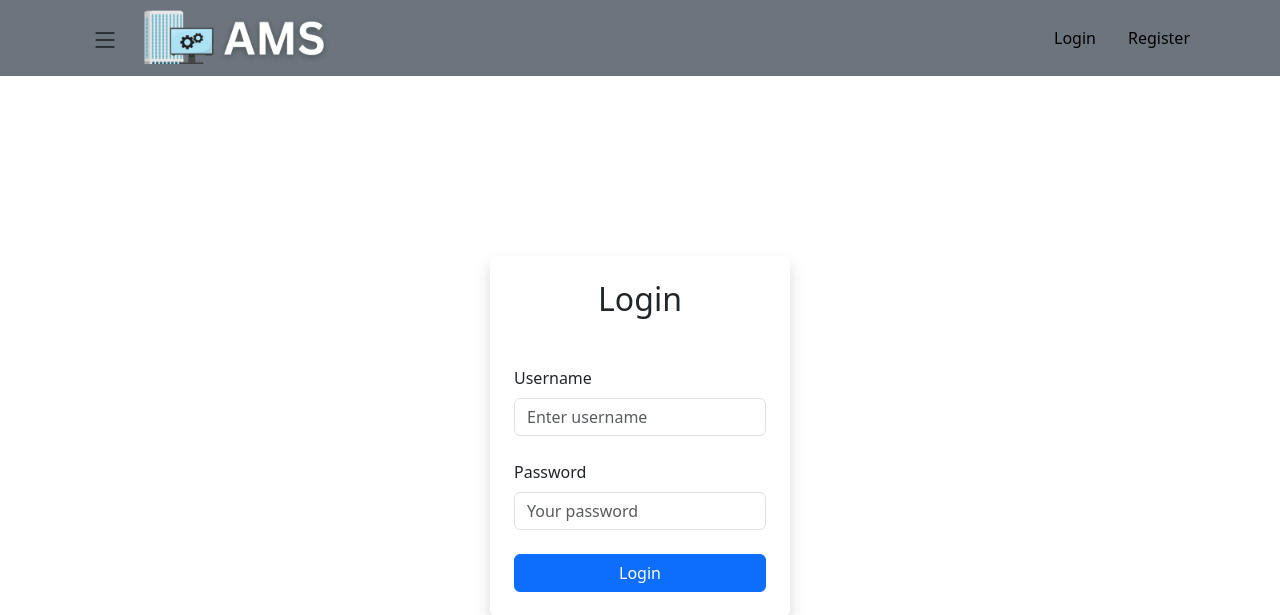
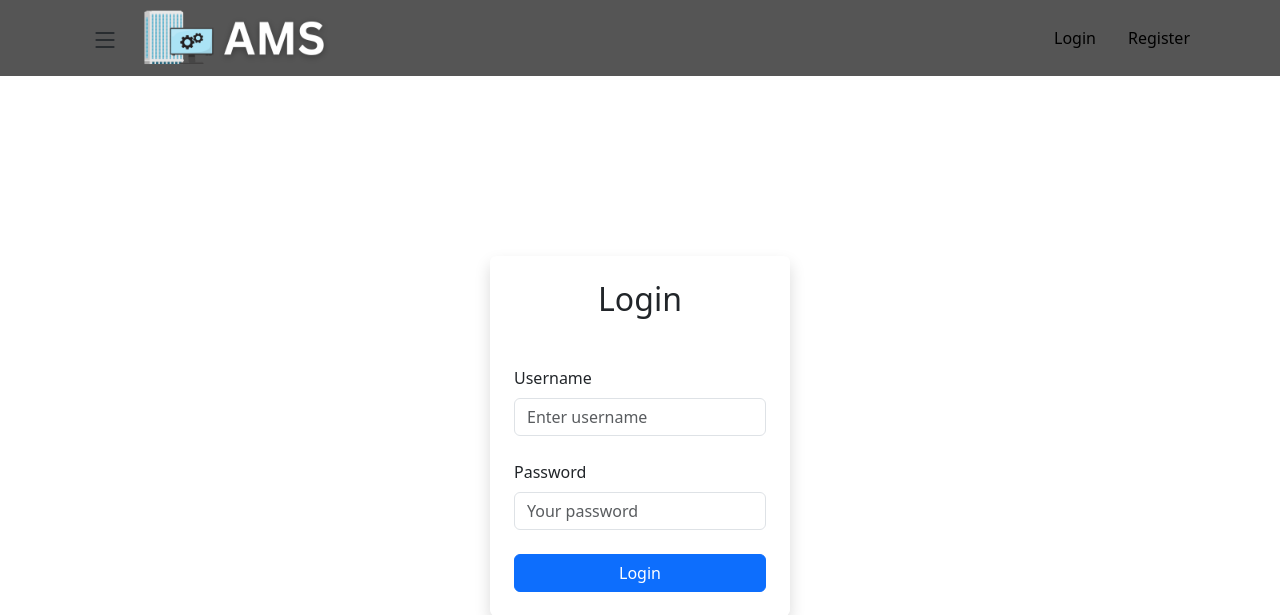
Before and after one commit to FTATM/ems, a PHP site: page /pages/login.php in a window 1280 px wide. Shown: the top 615 px of the page. Run offline with PHP 8.4, Linux system fonts and the light colour scheme.

Commit message:
add function theme

```diff
--- a/components/header.php
+++ b/components/header.php
@@ -1,5 +1,5 @@
 <header class="fw-medium">
-    <nav class="navbar d-flex justify-content-center justify-content-lg-between navbar-expand-lg navbar-light bg-secondary text-white">
+    <nav class="navbar d-flex justify-content-center justify-content-lg-between navbar-expand-lg navbar-light" style="background-color: <?= $secon ?>;">
         <div class="container-lg">
             <div>
                 <button id="sidebar_btn" class="btn ms-2" style="padding: 0;"><i class="bi bi-list fs-3 w-100 h-100"></i> </button>
@@ -12,10 +12,10 @@
                 <?php if (!isset($_SESSION['user_id'])): ?>
                     <ul class="navbar-nav gap-3">
                         <li class="nav-item">
-                            <a class="nav-link active text" href="../pages/login.php"><?= $lang['login'] ?></a>
+                            <a class="nav-link active text " style="color: <?= $text ?>;" href="../pages/login.php"><?= $lang['login'] ?></a>
                         </li>
                         <li class="nav-item">
-                            <a class="nav-link active text" href="../pages/register.php"><?= $lang['register'] ?></a>
+                            <a class="nav-link active text" style="color: <?= $text ?>;" href="../pages/register.php"><?= $lang['register'] ?></a>
                         </li>
                     </ul>
                 <?php else: ?>
--- a/components/session.php
+++ b/components/session.php
@@ -60,9 +60,10 @@ function buildLangSwitchLink($targetLang) {
     return '?' . http_build_query($query);
 }
 
-// สลับธีมเมื่อคลิกปุ่ม
+
+// ตรวจสอบการเปลี่ยนภาษาจาก URL
 if (isset($_GET['theme'])) {
-    $_SESSION['theme'] = $_SESSION['theme'] === 'dark' ? 'light' : 'dark';
+    $_SESSION['theme'] = $_GET['theme'];
 }
 
 // ตั้งค่าเริ่มต้นถ้ายังไม่มี session
@@ -72,10 +73,11 @@ if (!isset($_SESSION['theme'])) {
 
 // สไตล์แบบ inline (ง่ายสุด)
 $theme = $_SESSION['theme'];
-$bg = $theme === 'dark' ? '#222' : '#fff';
-$text = $theme === 'dark' ? '#fff' : '#000';
-$btnColor = $theme === 'dark' ? '#444' : '#eee';
-
+$bg = $theme === 'dark' ? '#666' : '#fff';
+$bgsec = $theme === 'dark' ? '#222' : "#aaa";
+$secon = $theme === 'dark' ? '#999' : '#555';
+$text = $theme === 'dark' ? '#eee' : '#000';
+$btnColor = $theme === 'dark' ? '#222' : '#fff';
 
 function buildthemeSwitchLink($targetheme) {
     $query = $_GET;
--- a/pages/home.php
+++ b/pages/home.php
@@ -14,10 +14,9 @@ include '../components/session.php';
     <title><?= $lang['home'] ?> - AMS</title>
 </head>
 
-<body>
+<body style="background-color: <?= $bg ?>; color: <?=$text ?>;">
     <?php include "../components/header.php"; ?>
-    <div class="w-100 h-100" style="background-color: <?= $bg ?>;">
-
+    <div class="w-100 h-100">
     </div>
 
     <?php include "../components/sidemenu.php"; ?>
--- a/scripts/style.html
+++ b/scripts/style.html
@@ -1,7 +1,6 @@
 <style>
     .sidebar {
         width: 350px;
-        background: #f8f9fa;
         transition: all 0.3s ease-in-out, padding 0.3s ease-in-out;
         padding: 10px;
         z-index: 999;
```
Also changed, not shown: components/sidemenu.php (+5 -5 lines).
